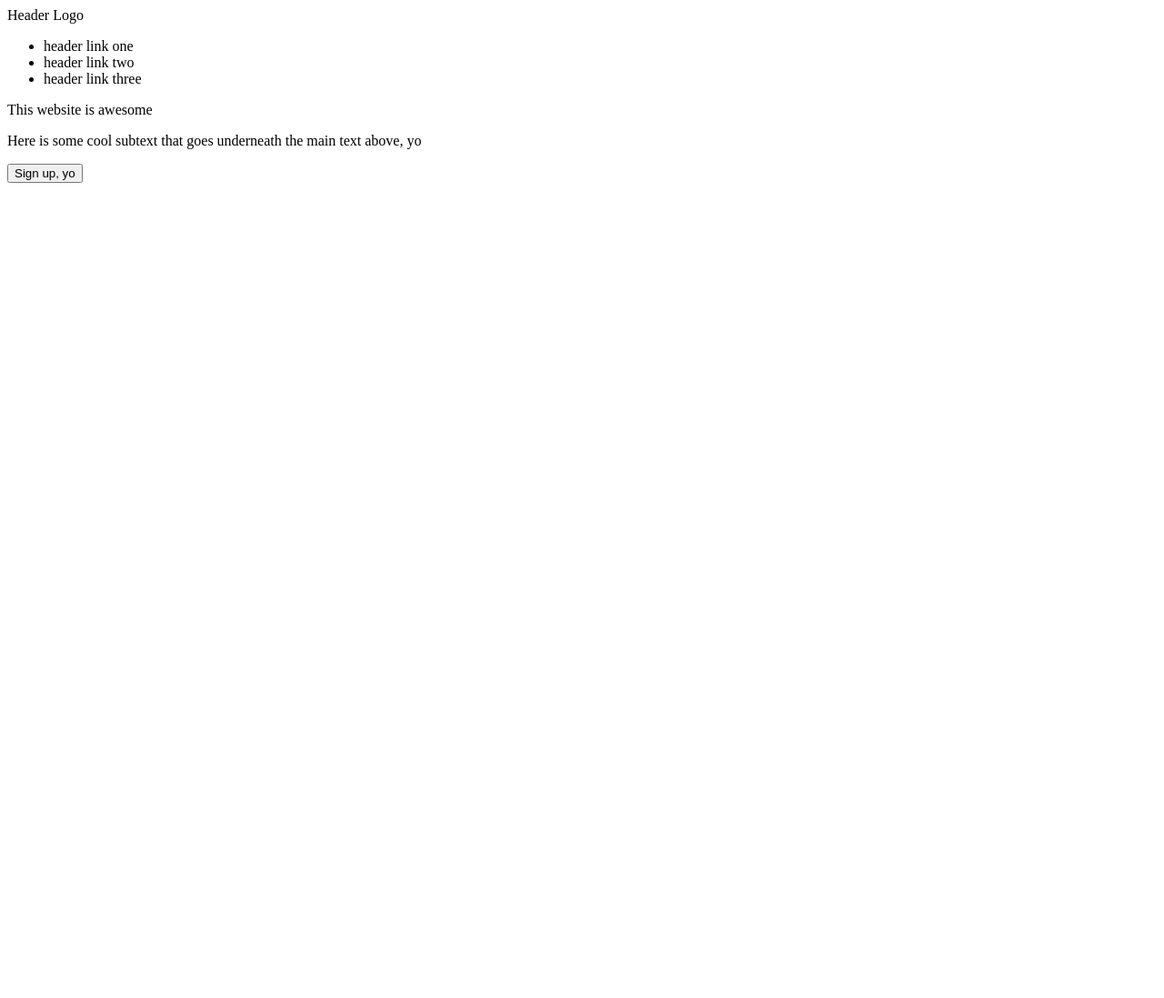
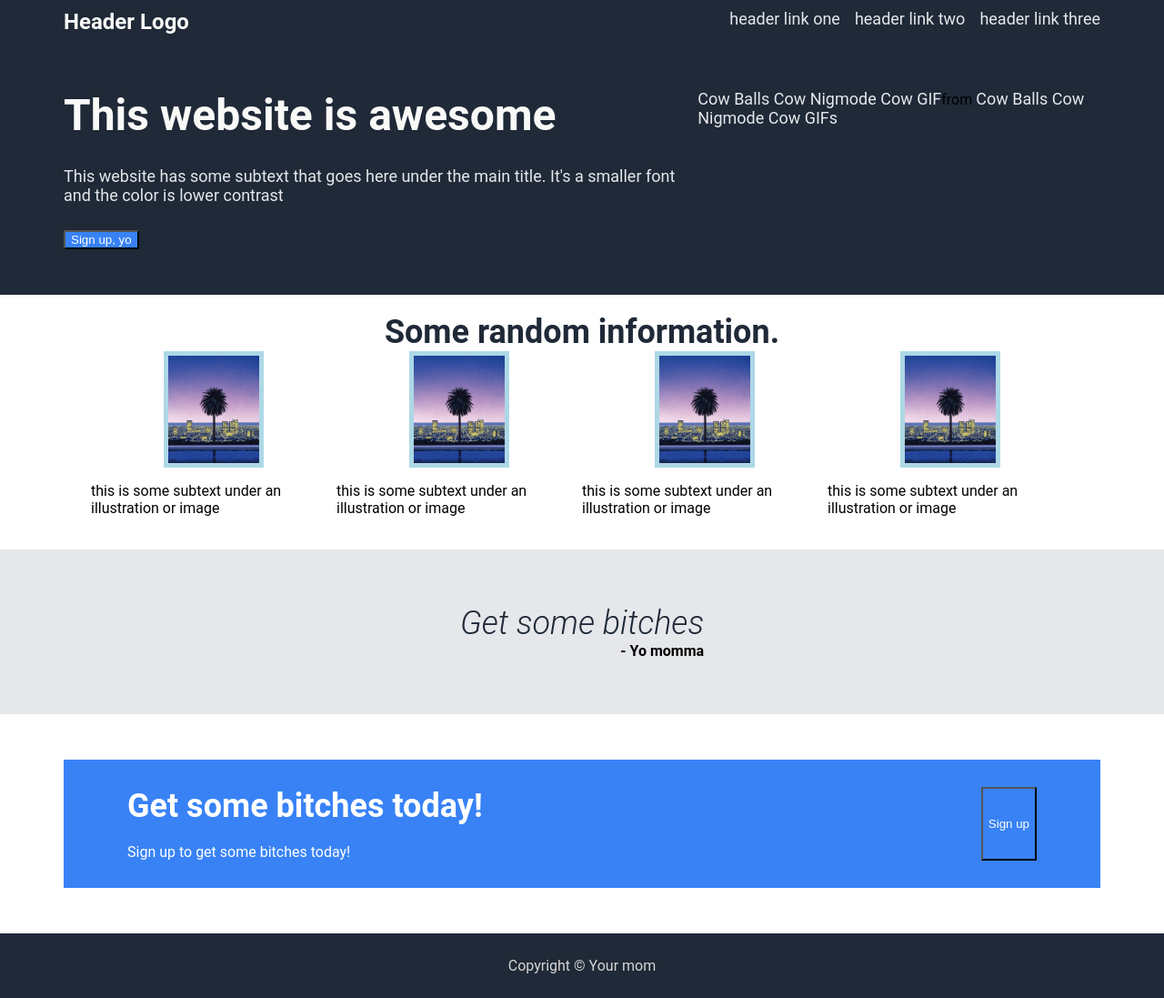
Before and after one commit to BakkaBoi69/the-landing-page-top, a plain HTML site: page index.html in a window 1280 px wide. Shown: the whole page at 91% size. Before the commit the page ends 800 px from the top, so only its background shows below. Drawn offline with Linux system fonts and the light colour scheme; a script that the page names is missing.

Commit message:
Add layout and colors.

```diff
--- a/index.html
+++ b/index.html
@@ -3,24 +3,68 @@
     <head>
         <meta charset="utf-8">
         <title>The Landing Page</title>
+        <link rel="stylesheet" href="style.css">
     </head>
     <body>
         <div class="header">
-            <div class="logo">Header Logo</div>
+            <div class="logo" style="color: #F9FAF8; font-size: 24px; font-weight: bold;">Header Logo</div>
             <ul class="header-links">
-                <li>header link one</li>
-                <li>header link two</li>
-                <li>header link three</li>
+                <li><a href="https://youtu.be/V-_O7nl0Ii0">header link one</a></li>
+                <li><a href="https://youtu.be/V-_O7nl0Ii0">header link two</a></li>
+                <li><a href="https://youtu.be/V-_O7nl0Ii0">header link three</a></li>
             </ul>
         </div>
         <div class="body">
             <div class="hero">
                 <div class="text-and-button">
-                    <div class="main-text">This website is awesome</div>
-                    <p class="secondary-text">Here is some cool subtext that goes underneath the main text above, yo</p>
-                    <button class="hero">Sign up, yo</button>
+                    <div class="main-text" style="font-size: 48px; font-weight:bolder; color: #F9FAF8;">This website is awesome</div>
+                    <p class="secondary-text">This website has some subtext that goes here under the main title. It's a smaller font and the color is lower contrast</p>
+                    <button>Sign up, yo</button>
+                </div>
+                <div class="tenor-gif-embed hero-gif" data-postid="18411594" data-share-method="host" data-aspect-ratio="1.79775" data-width="100%"><a href="https://tenor.com/view/cow-balls-cow-nigmode-cow-gif-18411594">Cow Balls Cow Nigmode Cow GIF</a>from <a href="https://tenor.com/search/cow+balls+cow+nigmode+cow-gifs">Cow Balls Cow Nigmode Cow GIFs</a></div> <script type="text/javascript" async src="https://tenor.com/embed.js"></script>
+            </div>
+        </div>
+        <div class="info">
+            <div class="head">Some random information.</div>
+            <div class="media-objects">
+                <div class="object">
+                    <img class="info-img" src="./images/citypop6.jpeg">
+                    <p class="img-desc">this is some subtext under an illustration or image</p>
+                </div>
+
+                <div class="object">
+                    <img class="info-img" src="./images/citypop6.jpeg">
+                    <p class="img-desc">this is some subtext under an illustration or image</p>
+                </div>
+
+                <div class="object">
+                    <img class="info-img" src="./images/citypop6.jpeg">
+                    <p class="img-desc">this is some subtext under an illustration or image</p>
+                </div>
+
+                <div class="object">
+                    <img class="info-img" src="./images/citypop6.jpeg">
+                    <p class="img-desc">this is some subtext under an illustration or image</p>
                 </div>
             </div>
         </div>
+        <div class="quote">
+            <div class="quote-info">
+                <p class="quote-text">Get some bitches</p>
+                <p class="author">- Yo momma</p>
+            </div>
+        </div>
+        <div class="cta">
+            <div class="blue-box">
+                <div class="bb-text">
+                    <p class="head">Get some bitches today!</p>
+                    <p class="subtext">Sign up to get some bitches today!</p>
+                </div>
+                <button class="cta-button">Sign up</button>
+            </div>
+        </div>
+        <div class="footer">
+            <p class="foot-text">Copyright © Your mom</p>
+        </div>
     </body>
 </html>
--- /dev/null
+++ b/style.css
@@ -0,0 +1,137 @@
+body {
+    font-family: Roboto, 'Times New Roman', Times, serif;
+    display: flex;
+    flex-direction: column;
+    margin: 0;
+}
+
+ul {
+    display: flex;
+    list-style: none;
+    padding: 0;
+    margin: 0;
+    gap: 16px;
+}
+
+a, .secondary-text {
+    text-decoration: none;
+    color: #E5E7EB;
+    font-size: 18px;
+}
+
+button {
+    background: #3882F6;
+    color: white;
+}
+
+img {
+    width: 100px;
+    height: auto;
+    border: solid lightblue 5px;
+}
+
+.header, .hero, .footer {
+    padding: 10px 70px;
+    display: flex;
+    background-color: #1F2937;
+}
+
+.hero {
+    padding: 50px 70px;
+}
+
+.header {
+    justify-content: space-between;
+}
+
+.text-and-button {
+    display: flex;
+    flex-direction: column;
+    gap: 10px;
+}
+
+.text-and-button > button {
+    display: flex;
+    align-self: flex-start;
+}
+
+.info {
+    display: flex;
+    flex-direction: column;
+    padding: 20px 100px;
+}
+
+.head {
+    display: flex;
+    justify-content: center;
+    font-size: 36px;
+    font-weight: bolder;
+    color: #1F2937;
+}
+
+.media-objects {
+    display: flex;
+
+}
+
+.object {
+    display: flex;
+    flex-direction: column;
+    align-items: center;
+}
+
+.quote {
+    display: flex;
+    flex-direction: column;
+    align-items: center;
+    background-color: #E5E7EB;
+    padding: 60px;
+}
+
+.quote-info {
+    display: flex;
+    flex-direction: column;
+}
+
+.quote-text, .author {
+    margin: 0;
+}
+
+.quote-text {
+    font-size: 36px;
+    font-style: italic;
+    font-weight: 300;
+    color: #1F2937;
+}
+
+.author {
+    font-weight: bold;
+    align-self: flex-end;
+}
+
+.cta {
+    padding: 50px 70px;
+}
+
+.blue-box {
+    background-color: #3882F6;
+    display: flex;
+    justify-content: space-between;
+    padding: 30px 70px;
+}
+
+.bb-text {
+    display: flex;
+    flex-direction: column;
+    gap: 20px;
+}
+
+p.head, p.subtext {
+    color: white;
+    margin: 0;
+}
+
+.footer {
+    justify-content: center;
+    color: rgb(214, 214, 214);
+}
```
Also changed, not shown: images/citypop6.jpeg (added), images/citypop8.jpeg (added).
